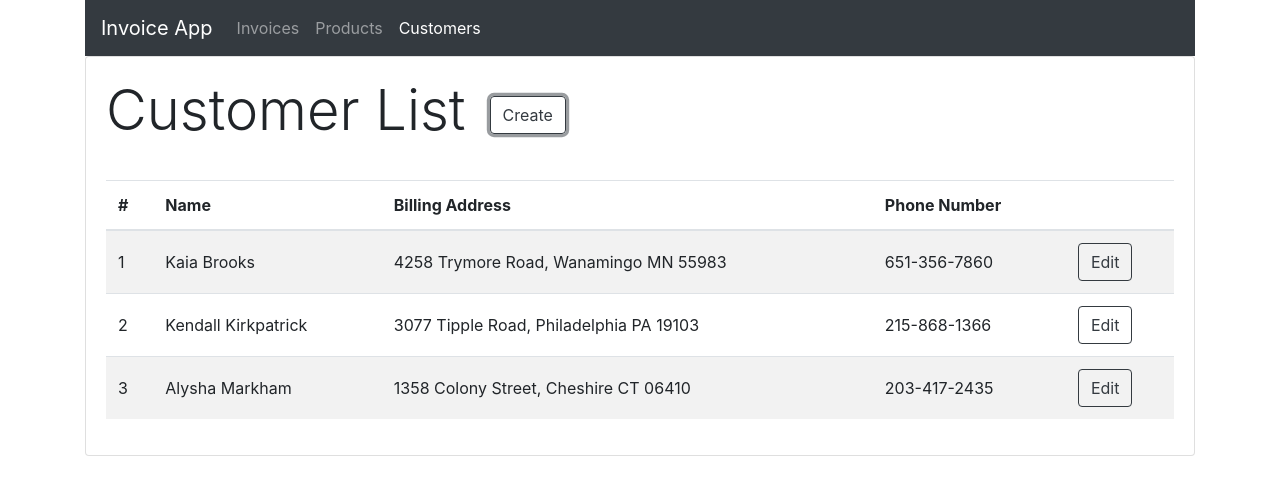
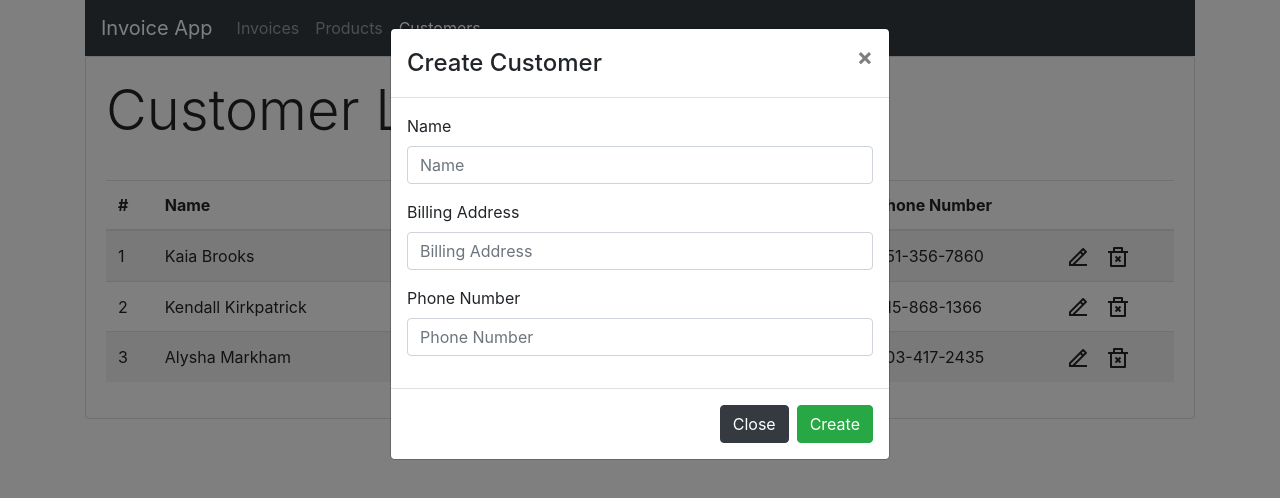
Before and after one commit to AndroidMinsky/alex-volt, a React (Create React App) app: page /customers in a window 1280 px wide. Both pictures are taken after a click on the button "Create". Shown: the top 498 px of the page. Built offline with nearby package versions, Linux system fonts and the light colour scheme; data requests are answered from the project's data file.

Commit message:
Delete Customer

```diff
--- a/package.json
+++ b/package.json
@@ -9,11 +9,13 @@
     "@testing-library/user-event": "^12.2.2",
     "axios": "^0.21.0",
     "bootstrap": "^4.5.3",
+    "nanoid": "^3.1.20",
     "react": "^17.0.1",
     "react-bootstrap": "^1.4.0",
     "react-dom": "^17.0.1",
     "react-helmet-async": "^1.0.7",
     "react-hook-form": "^6.12.1",
+    "react-icons": "^4.1.0",
     "react-redux": "^7.2.2",
     "react-router-dom": "^5.2.0",
     "react-scripts": "4.0.0",
--- a/src/api/customers.js
+++ b/src/api/customers.js
@@ -4,14 +4,14 @@ export const getCustomers = () => {
   return axios.get("/customers");
 };
 
-export const postCustomer = () => {
-  return axios.post("/customers");
+export const postCustomer = (data) => {
+  return axios.post("/customers", data);
 };
 
 export const putCustomer = (id, data) => {
   return axios.put(`/customers/${id}`, data);
 };
 
-export const deleteCustomer = () => {
-  return axios.delete("/customers");
+export const deleteCustomer = (id) => {
+  return axios.delete(`/customers/${id}`);
 };
--- /dev/null
+++ b/src/features/customers/CreateCustomers.js
@@ -0,0 +1,62 @@
+import React from "react";
+import { useForm } from "react-hook-form";
+import { nanoid } from "nanoid";
+import { useDispatch } from "react-redux";
+import { createCustomer } from "./customersSlice";
+
+import Modal from "react-bootstrap/Modal";
+import Form from "react-bootstrap/Form";
+import Button from "react-bootstrap/Button";
+
+export default function CreateCustomers(props) {
+  const { register, handleSubmit } = useForm();
+  const dispatch = useDispatch();
+
+  const onSubmit = (data) => {
+    const id = nanoid();
+    dispatch(createCustomer({ ...data, id: id }));
+    props.handleClose();
+  };
+
+  return (
+    <div>
+      <Modal show={props.show} onHide={props.handleClose}>
+        <Form onSubmit={handleSubmit(onSubmit)}>
+          <Modal.Header closeButton>
+            <Modal.Title>Create Customer</Modal.Title>
+          </Modal.Header>
+          <Modal.Body>
+            <Form.Group>
+              <Form.Label>Name</Form.Label>
+              <Form.Control placeholder="Name" name="name" ref={register} />
+            </Form.Group>
+            <Form.Group>
+              <Form.Label>Billing Address</Form.Label>
+              <Form.Control
+                placeholder="Billing Address"
+                name="address"
+                ref={register}
+              />
+            </Form.Group>
+            <Form.Group>
+              <Form.Label>Phone Number</Form.Label>
+              <Form.Control
+                placeholder="Phone Number"
+                name="phone"
+                ref={register}
+              />
+            </Form.Group>
+          </Modal.Body>
+          <Modal.Footer>
+            <Button variant="dark" onClick={props.handleClose}>
+              Close
+            </Button>
+            <Button variant="success" type="submit">
+              Create
+            </Button>
+          </Modal.Footer>
+        </Form>
+      </Modal>
+    </div>
+  );
+}
--- a/src/features/customers/Customers.js
+++ b/src/features/customers/Customers.js
@@ -5,12 +5,17 @@ import { Helmet } from "react-helmet-async";
 
 import Spinner from "../../Components/Spinner";
 import EditCustomers from "./EditCustomers";
+import CreateCustomers from "./CreateCustomers";
+import DeleteCustomer from "./DeleteCustomers";
 import Card from "react-bootstrap/Card";
 import Button from "react-bootstrap/Button";
 import Table from "react-bootstrap/Table";
+import { RiEdit2Line, RiDeleteBin2Line } from "react-icons/ri";
 
 export default function Customers() {
-  const [show, setShow] = useState(false);
+  const [showEditModal, setShowEditModal] = useState(false);
+  const [showCreateModal, setShowCreateModal] = useState(false);
+  const [showDeleteModal, setShowDeleteModal] = useState(false);
   const [id, setId] = useState("");
   const { customers, loading, error } = useSelector(selectCustomers);
   const dispatch = useDispatch();
@@ -19,10 +24,19 @@ export default function Customers() {
     dispatch(fetchCustomers());
   }, [dispatch]);
 
-  const handleClose = () => setShow(false);
-  const handleShow = (id) => {
+  const handleCloseEditModal = () => setShowEditModal(false);
+  const handleShowEditModal = (id) => {
     setId(id);
-    setShow(true);
+    setShowEditModal(true);
+  };
+
+  const handleCloseCreateModal = () => setShowCreateModal(false);
+  const handleShowCreateModal = () => setShowCreateModal(true);
+
+  const handleCloseDeleteModal = () => setShowDeleteModal(false);
+  const handleShowDeleteModal = (id) => {
+    setId(id);
+    setShowDeleteModal(true);
   };
 
   return (
@@ -35,7 +49,11 @@ export default function Customers() {
           <Card.Title className="d-inline-block mr-4 display-4">
             Customer List
           </Card.Title>
-          <Button variant="outline-dark" className="align-text-bottom">
+          <Button
+            variant="outline-dark"
+            className="align-text-bottom"
+            onClick={() => handleShowCreateModal()}
+          >
             Create
           </Button>
 
@@ -53,19 +71,26 @@ export default function Customers() {
                 </tr>
               </thead>
               <tbody>
-                {customers.map((customer) => (
+                {customers.map((customer, index) => (
                   <tr key={customer.id}>
-                    <td className="align-middle">{customer.id}</td>
+                    <td className="align-middle">{index + 1}</td>
                     <td className="align-middle">{customer.name}</td>
                     <td className="align-middle">{customer.address}</td>
                     <td className="align-middle">{customer.phone}</td>
                     <td>
-                      <Button
-                        variant="outline-dark"
-                        onClick={() => handleShow(customer.id)}
+                      <RiEdit2Line
+                        size="1.5em"
+                        style={{ cursor: "pointer" }}
+                        className="mr-3"
+                        onClick={() => handleShowEditModal(customer.id)}
                       >
                         Edit
-                      </Button>
+                      </RiEdit2Line>
+                      <RiDeleteBin2Line
+                        size="1.5em"
+                        style={{ cursor: "pointer" }}
+                        onClick={() => handleShowDeleteModal(customer.id)}
+                      />
                     </td>
                   </tr>
                 ))}
@@ -74,7 +99,20 @@ export default function Customers() {
           )}
         </Card.Body>
       </Card>
-      <EditCustomers show={show} handleClose={handleClose} id={id} />
+      <EditCustomers
+        show={showEditModal}
+        handleClose={handleCloseEditModal}
+        id={id}
+      />
+      <CreateCustomers
+        show={showCreateModal}
+        handleClose={handleCloseCreateModal}
+      />
+      <DeleteCustomer
+        show={showDeleteModal}
+        handleClose={handleCloseDeleteModal}
+        id={id}
+      />
     </>
   );
 }
--- /dev/null
+++ b/src/features/customers/DeleteCustomers.js
@@ -0,0 +1,39 @@
+import React from "react";
+import { useSelector, useDispatch } from "react-redux";
+import { selectCustomerById, removeCustomer } from "./customersSlice";
+
+import Modal from "react-bootstrap/Modal";
+import Button from "react-bootstrap/Button";
+
+export default function DeleteCustomers(props) {
+  const dispatch = useDispatch();
+  const customer = useSelector((state) => selectCustomerById(state, props));
+
+  const onDelete = () => {
+    dispatch(removeCustomer(props.id));
+    props.handleClose();
+  };
+
+  return (
+    <>
+      {customer && (
+        <Modal show={props.show} onHide={props.handleClose}>
+          <Modal.Header closeButton>
+            <Modal.Title>Delete Customer</Modal.Title>
+          </Modal.Header>
+          <Modal.Body>
+            Are you sure you want to delete the customer {customer.name}?
+          </Modal.Body>
+          <Modal.Footer>
+            <Button variant="dark" onClick={props.handleClose}>
+              Close
+            </Button>
+            <Button variant="danger" type="submit" onClick={onDelete}>
+              Delete
+            </Button>
+          </Modal.Footer>
+        </Modal>
+      )}
+    </>
+  );
+}
--- a/src/features/customers/customersSlice.js
+++ b/src/features/customers/customersSlice.js
@@ -1,6 +1,11 @@
 import { createAsyncThunk, createSlice } from "@reduxjs/toolkit";
 import { createSelector } from "reselect";
-import { getCustomers, putCustomer } from "../../api/customers";
+import {
+  getCustomers,
+  postCustomer,
+  putCustomer,
+  deleteCustomer,
+} from "../../api/customers";
 
 const initialState = {
   customers: [],
@@ -16,12 +21,28 @@ export const fetchCustomers = createAsyncThunk(
   }
 );
 
+export const createCustomer = createAsyncThunk(
+  "customers/createCustomer",
+  async (data) => {
+    const res = await postCustomer(data);
+    return res.data;
+  }
+);
+
 export const updateCustomer = createAsyncThunk(
   "customers/updateCustomer",
   async (data) => {
     const { id, newData } = data;
     const res = await putCustomer(id, newData);
     return res.data;
+  }
+);
+
+export const removeCustomer = createAsyncThunk(
+  "customers/removeCustomer",
+  async (id) => {
+    await deleteCustomer(id);
+    return id;
   }
 );
 
@@ -41,11 +62,20 @@ export const customersSlice = createSlice({
     [fetchCustomers.pending]: (state) => {
       state.loading = true;
     },
+    [createCustomer.fulfilled]: (state, action) => {
+      state.customers.push(action.payload);
+    },
     [updateCustomer.fulfilled]: (state, { payload }) => {
       const index = state.customers.findIndex(
         (customer) => customer.id === payload.id
       );
       state.customers[index] = payload;
+    },
+    [removeCustomer.fulfilled]: (state, action) => {
+      const index = state.customers.findIndex(
+        (customer) => customer.id === action.payload
+      );
+      state.customers.splice(index, 1);
     },
   },
 });
```
Also changed, not shown: 1 other file (tests, documents, lock files or other folders).
